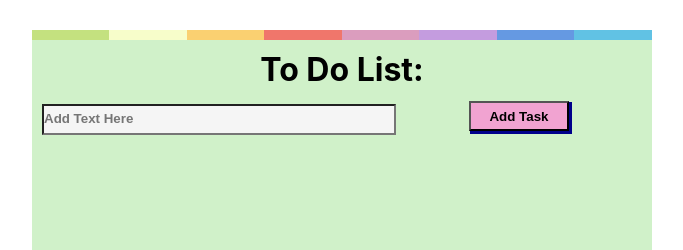
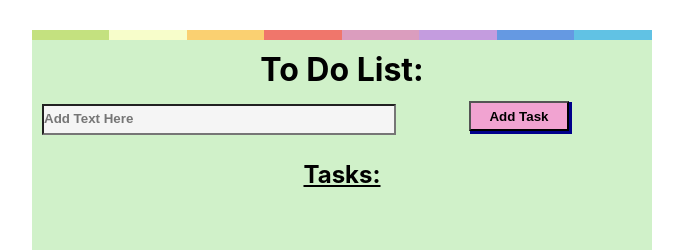
Before and after one commit to S-Hightower/MERN, a React (Create React App) app in the folder React/To-Do List/todo-list/: page / in a window 1280 px wide. Shown: the top 250 px of the page, without its empty margins (298-981 px from the left). Built offline with nearby package versions, Linux system fonts and the light colour scheme.

Commit message:
css updates

```diff
--- a/React/To-Do List/todo-list/src/components/Form.jsx
+++ b/React/To-Do List/todo-list/src/components/Form.jsx
@@ -49,12 +49,12 @@ const Form = (props) => {
         </form>
         <div className={styles.second}>
         <div className={styles.listBox}>
+        <div className={styles.thead}>
+            <h2>Tasks:</h2>
+        </div>
         {tasks.map((task, index) => {
             return <div key={index} className={styles.list}>
                 <table>
-                    <thead className={styles.thead}>
-                        <h2>Tasks:</h2>
-                    </thead>
                     <tbody>
                         <tr>
                             <th>
```
